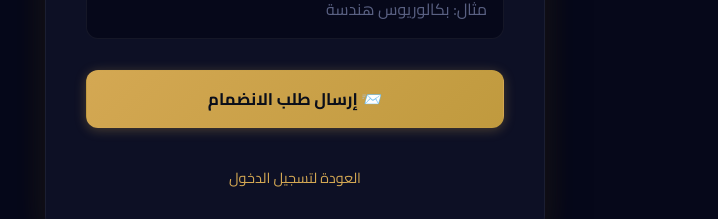
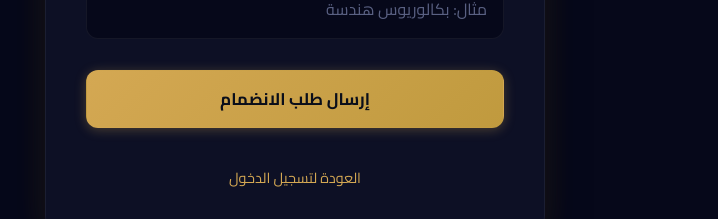
Before and after one commit to anasalmasrii/DiwanAlmasri, a React (Vite) app in the folder client/: page /register in a window 1280 px wide. Shown: the part 834-1053 px from the top of the page, without its empty margins (345-1063 px from the left). Built offline with nearby package versions, Linux system fonts and the light colour scheme.

Commit message:
Remove emoji from submit button in registration form

```diff
--- a/client/src/pages/RegistrationPage.jsx
+++ b/client/src/pages/RegistrationPage.jsx
@@ -163,7 +163,7 @@ export default function RegistrationPage() {
             </div>
 
             <button type="submit" className="btn btn-primary" disabled={loading} style={{ marginTop: '15px', width: '100%', padding: '12px', fontSize: '1.05rem', fontWeight: 'bold' }}>
-              {loading ? '⏳ جاري الإرسال...' : '📨 إرسال طلب الانضمام'}
+              {loading ? '⏳ جاري الإرسال...' : 'إرسال طلب الانضمام'}
             </button>
 
             <div style={{ textAlign: 'center', marginTop: '20px' }}>
```
